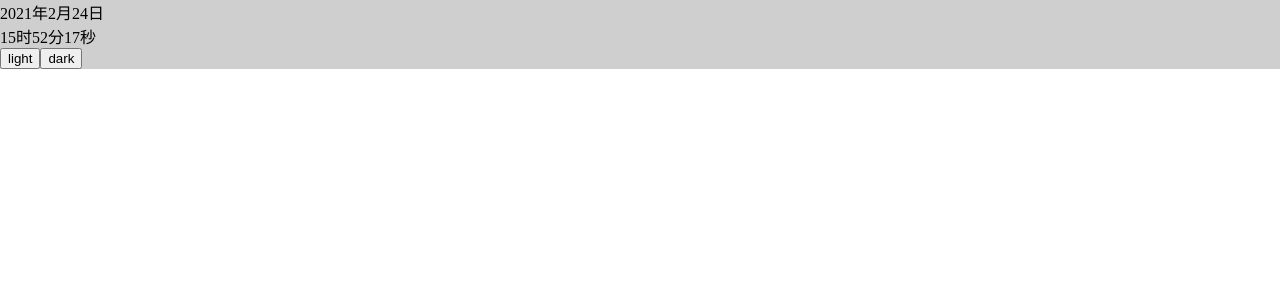
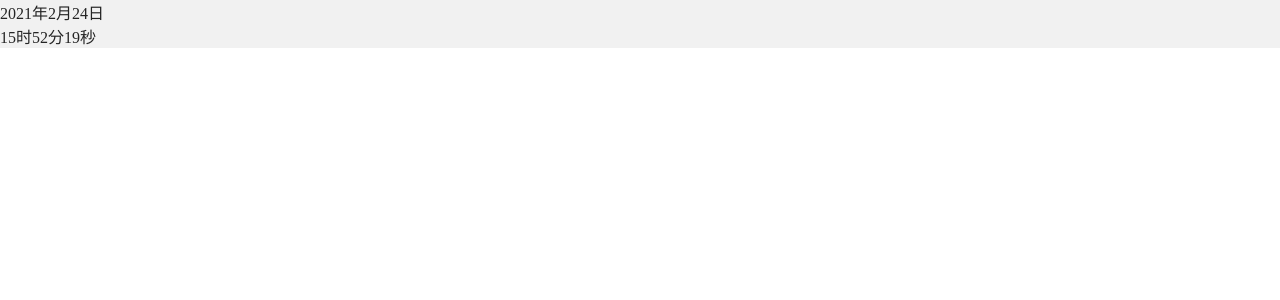
Before and after one commit to bojun1995/o-clock, a Vue app: page / in a window 1280 px wide. Shown: the top 300 px of the page. Built offline with nearby package versions, Linux system fonts and the light colour scheme.

Commit message:
【修改】scss主题

```diff
--- a/src/components/base/o-layout/index.vue
+++ b/src/components/base/o-layout/index.vue
@@ -1,23 +1,12 @@
 <template>
   <div class="layout-container">
-    <date-time></date-time>
-    <button @click="onThemeChange('light')">light</button>
-    <button @click="onThemeChange('dark')">dark</button>
+    <o-clock></o-clock>
   </div>
 </template>
 
 <script setup>
 // comp
-import DateTime from '@/components/business/date-time/index.vue'
-import { inject } from 'vue'
-
-const util = inject('$util')
-
-function onThemeChange(theme) {
-  util.theme.setTheme(theme)
-  console.log(util.theme.getTheme())
-}
-
+import OClock from '@/views/o-clock/index.vue'
 </script>
 
 <style lang="scss" rel="stylesheet/scss" type="text/scss" scoped>
@@ -25,5 +14,6 @@ function onThemeChange(theme) {
 
 .layout-container {
   @include background_color('background-color_0');
+  @include color('color_0');
 }
 </style>
--- a/src/styles/_control.module.scss
+++ b/src/styles/_control.module.scss
@@ -1,26 +1,26 @@
 @import './themes.module.scss';
 
-//遍历主题map
 @mixin theme-select {
 	@each $theme-name, $theme-map in $themes {
-		//!global 把局部变量强升为全局变量
 		$theme-map: $theme-map !global;
-		//判断html的data-theme的属性值  #{}是sass的插值表达式
-		//& sass嵌套里的父容器标识   @content是混合器插槽，像vue的slot
 		[theme='#{$theme-name}'] & {
 			@content;
 		}
 	}
 }
 
-//声明一个根据Key获取颜色的function
 @function get-color($key) {
 	@return map-get($theme-map, $key);
 }
 
-//获取背景颜色
-@mixin background_color($color) {
+@mixin background_color($color-key) {
 	@include theme-select {
-		background-color: get-color($color) !important;
+		background-color: get-color($color-key) !important;
 	}
 }
+
+@mixin color($color-key) {
+	@include theme-select {
+		color: get-color($color-key) !important;
+	}
+}
--- a/src/styles/_themes.module.scss
+++ b/src/styles/_themes.module.scss
@@ -1,8 +1,12 @@
 $themes: (
   light: (
-    background-color_0: rgb(207, 207, 207)
+    background-color_0: rgb(241, 241, 241),
+
+    color_0: rgb(37, 37, 37),
   ),
   dark: (
-    background-color_0: rgb(51, 51, 51)
+    background-color_0: rgb(51, 51, 51),
+
+    color_0: rgb(255, 255, 255),
   ),
 )
--- a/src/styles/global.module.scss
+++ b/src/styles/global.module.scss
@@ -1,3 +1,11 @@
 body {
   margin: 0px;
 }
+
+div {
+  transition: background-color 0.7s;
+}
+
+a {
+  transition: color 0.2s;
+}
--- /dev/null
+++ b/src/views/o-clock/index.vue
@@ -0,0 +1,20 @@
+<template>
+  <date-time></date-time>
+</template>
+
+<script setup>
+import DateTime from '@/components/business/date-time/index.vue'
+import { reactive, inject } from 'vue'
+
+
+const util = inject('$util')
+
+function onThemeChange(theme) {
+  util.theme.setTheme(theme)
+}
+
+
+</script>
+
+<style lang="scss" rel="stylesheet/scss" type="text/scss" scoped>
+</style>
```
